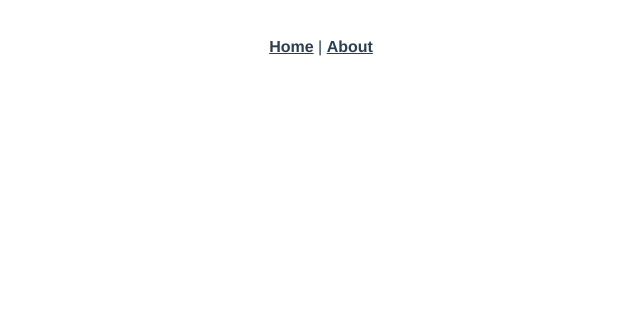
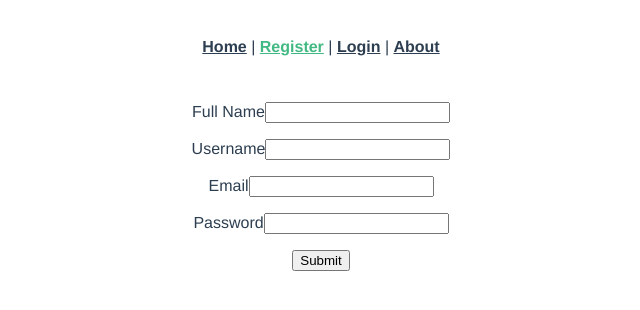
Before and after one commit to RNubla/FastAPI-Auth-CRUD, a Vue app in the folder frontend/: page /register in a window 1280 px wide. Before the commit this address had no page. Shown: the top 310 px of the page, without its empty margins (319-959 px from the left). Built offline with nearby package versions, Linux system fonts and the light colour scheme.

Commit message:
added a registration form; not functional

```diff
--- a/frontend/src/App.vue
+++ b/frontend/src/App.vue
@@ -1,6 +1,8 @@
 <template>
   <div id="nav">
     <router-link to="/">Home</router-link> |
+    <router-link to="/register">Register</router-link> |
+    <router-link to="/login">Login</router-link> |
     <router-link to="/about">About</router-link>
   </div>
   <router-view />
--- a/frontend/src/router/index.js
+++ b/frontend/src/router/index.js
@@ -1,11 +1,22 @@
 import { createRouter, createWebHistory } from "vue-router";
 import Home from "../views/Home.vue";
-
+import Registration from "../views/Registration";
+import Login from "../views/Login";
 const routes = [
   {
     path: "/",
     name: "Home",
     component: Home,
+  },
+  {
+    path: "/register",
+    name: "Registration",
+    component: Registration,
+  },
+  {
+    path: "/login",
+    name: "Login",
+    component: Login,
   },
   {
     path: "/about",
--- /dev/null
+++ b/frontend/src/views/Login.vue
@@ -0,0 +1,12 @@
+<template>
+  <div class="">
+    <!-- <form @submit="register"></form> -->
+  </div>
+</template>
+
+<script>
+export default {};
+</script>
+
+<style>
+</style>
--- /dev/null
+++ b/frontend/src/views/Registration.vue
@@ -0,0 +1,97 @@
+<template>
+  <div class="">
+      <form
+  id="app"
+  @submit.prevent="checkForm"
+  action="https://vuejs.org/"
+  method="post"
+>
+
+  <p v-if="errors.length">
+    <b>Please correct the following error(s):</b>
+    <ul>
+      <li v-for="error in errors" :key="error">{{ error }}</li>
+    </ul>
+  </p>
+
+  <p>
+    <label >Full Name</label>
+    <input
+      v-model="fullname"
+      type="text"
+    >
+  </p>
+  <p>
+    <label >Username</label>
+    <input
+      v-model="username"
+      type="text"
+    >
+  </p>
+
+  <p>
+    <label>Email</label>
+    <input
+      v-model="email"
+    >
+  </p>
+
+  <p>
+    <label >Password</label>
+    <input
+      v-model="password"
+      type="password"
+      minlength="3"
+    >
+  </p>
+
+
+  <p>
+    <input
+      type="submit"
+      value="Submit"
+    >
+  </p>
+
+</form>
+  </div>
+</template>
+
+<script>
+export default {
+  data() {
+    return {
+      errors: [],
+      username: null,
+      fullname: null,
+      email: null,
+      password: null,
+    };
+  },
+  methods: {
+    checkForm() {
+      if (this.name && this.age) {
+        return true;
+      }
+
+      this.errors = [];
+
+      if (!this.username) {
+        this.errors.push("Username required.");
+      }
+      if (!this.fullname) {
+        this.errors.push("Fullname required.");
+      }
+      if (!this.password) {
+        this.errors.push("password required.");
+      }
+      if (!this.email) {
+        this.errors.push("Email required.");
+      }
+    },
+  },
+};
+</script>
+
+<style>
+</style>
```
Also changed, not shown: 1 other file (tests, documents, lock files or other folders).
